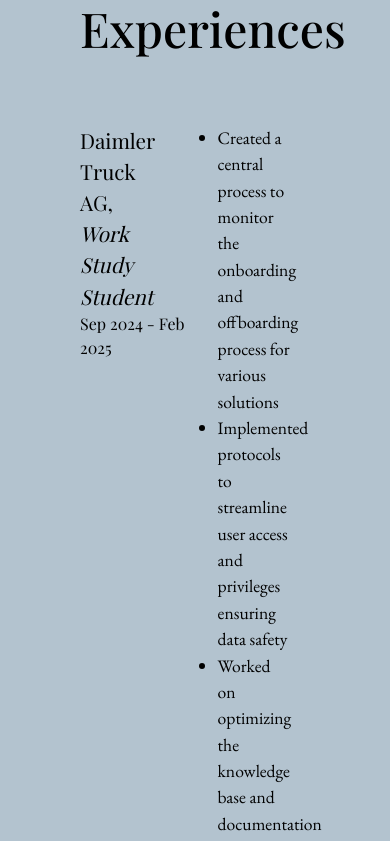
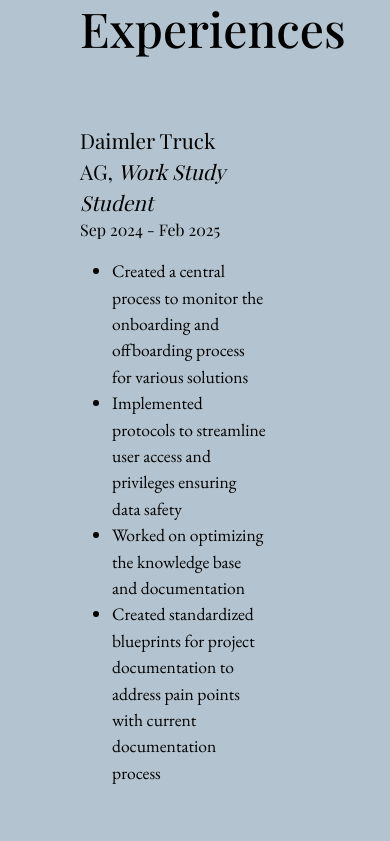
Before and after one commit to anniechakraborty/anniechakraborty.github.io, a React (Create React App) app: page / in a window 390 px wide. Shown: the part 3220-4061 px from the top of the page. Built offline with nearby package versions, Linux system fonts and the light colour scheme; a web font is replaced by a local one.

Commit message:
mobile responsive sections

```diff
--- a/src/index.css
+++ b/src/index.css
@@ -5,6 +5,7 @@
     sans-serif;
   -webkit-font-smoothing: antialiased;
   -moz-osx-font-smoothing: grayscale;
+  height: 100vh;
 }
 
 code {
--- a/src/styles/Experience.css
+++ b/src/styles/Experience.css
@@ -20,6 +20,7 @@
 
 .experience{
     display: flex;
+    flex-direction: row;
     justify-content: space-evenly;
     align-items: start;
     margin: 1.2em 0;
@@ -27,6 +28,20 @@
 
 .left, .right{
     width: 50%;
+}
+
+@media screen and (max-width: 890px) {
+    .experience{
+        flex-direction: column;
+    }
+
+    .right{
+        margin-top: 1em;
+        width: 100%;
+    }
+    .left{
+        width: 100%;
+    }
 }
 
 .title, .duration{
```
